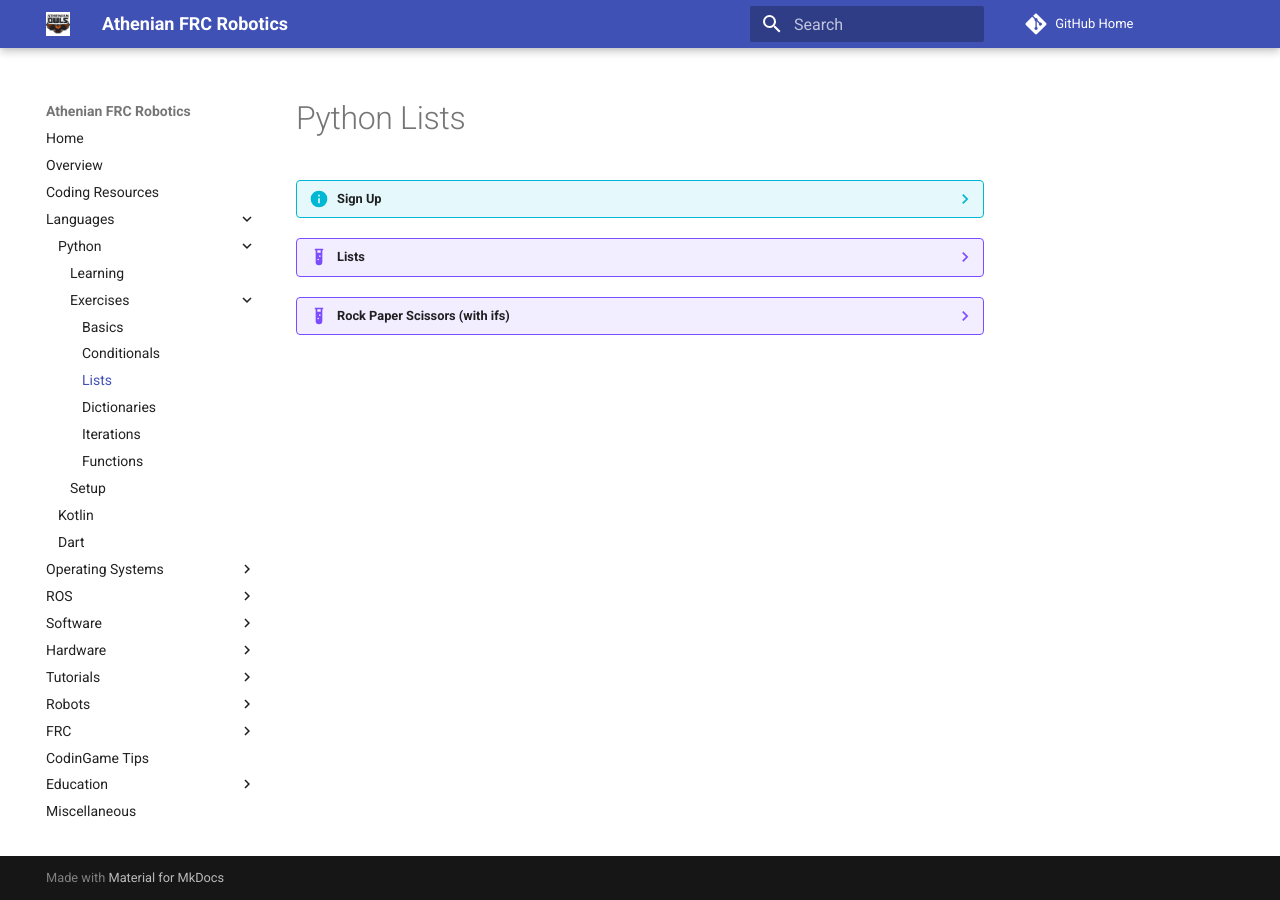
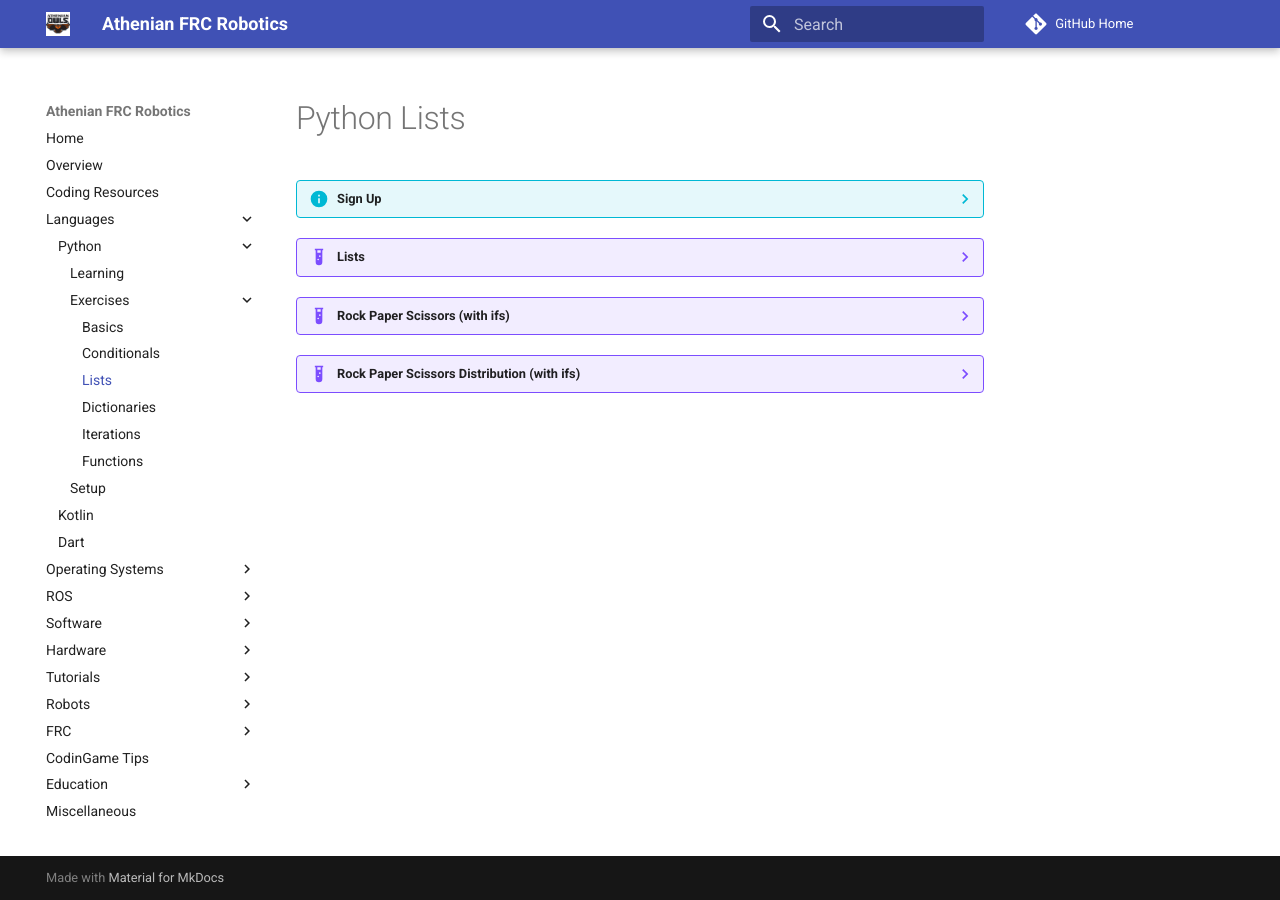
Before and after one commit to athenian-robotics/athenian-robotics-mkdocs, an MkDocs documentation site: the page built from docs/python-lists.md, in a window 1280 px wide. Built offline with MkDocs 1.6.1 and Material for MkDocs 9.7.7, drawn with Linux system fonts in a browser that asks for light colours; comment, search, counter and statistics services are not loaded.

Commit message:
Update docs

```diff
--- a/docs/python-lists.md
+++ b/docs/python-lists.md
@@ -11,3 +11,7 @@
 ??? example "Rock Paper Scissors (with ifs)"
 
     <iframe height="600px" width="100%" src="https://repl.it/@pambrose/Rock-Paper-Scissors-with-ifs?lite=true" scrolling="no" frameborder="no" allowtransparency="true" allowfullscreen="true" sandbox="allow-forms allow-pointer-lock allow-popups allow-same-origin allow-scripts allow-modals"></iframe>
+
+??? example "Rock Paper Scissors Distribution (with ifs)"
+
+    <iframe height="600px" width="100%" src="https://repl.it/@pambrose/RandomDistribution?lite=true" scrolling="no" frameborder="no" allowtransparency="true" allowfullscreen="true" sandbox="allow-forms allow-pointer-lock allow-popups allow-same-origin allow-scripts allow-modals"></iframe>
```
